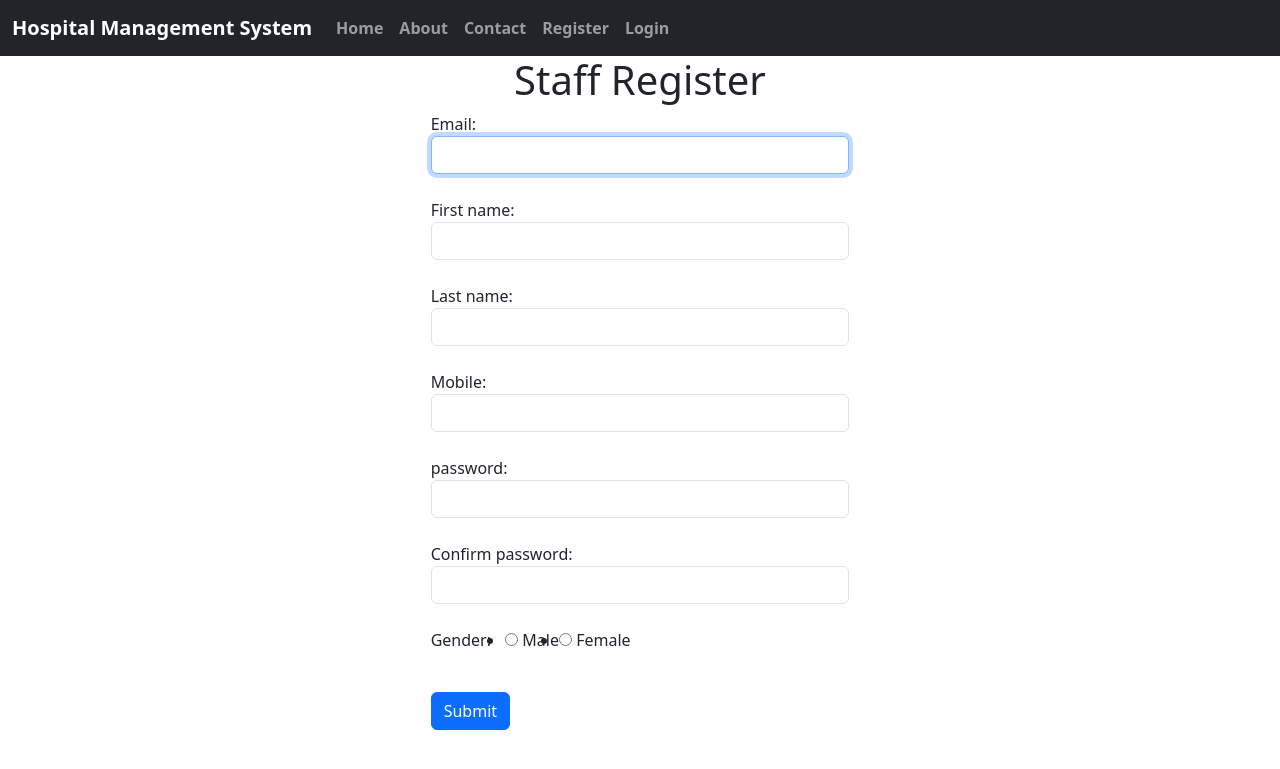
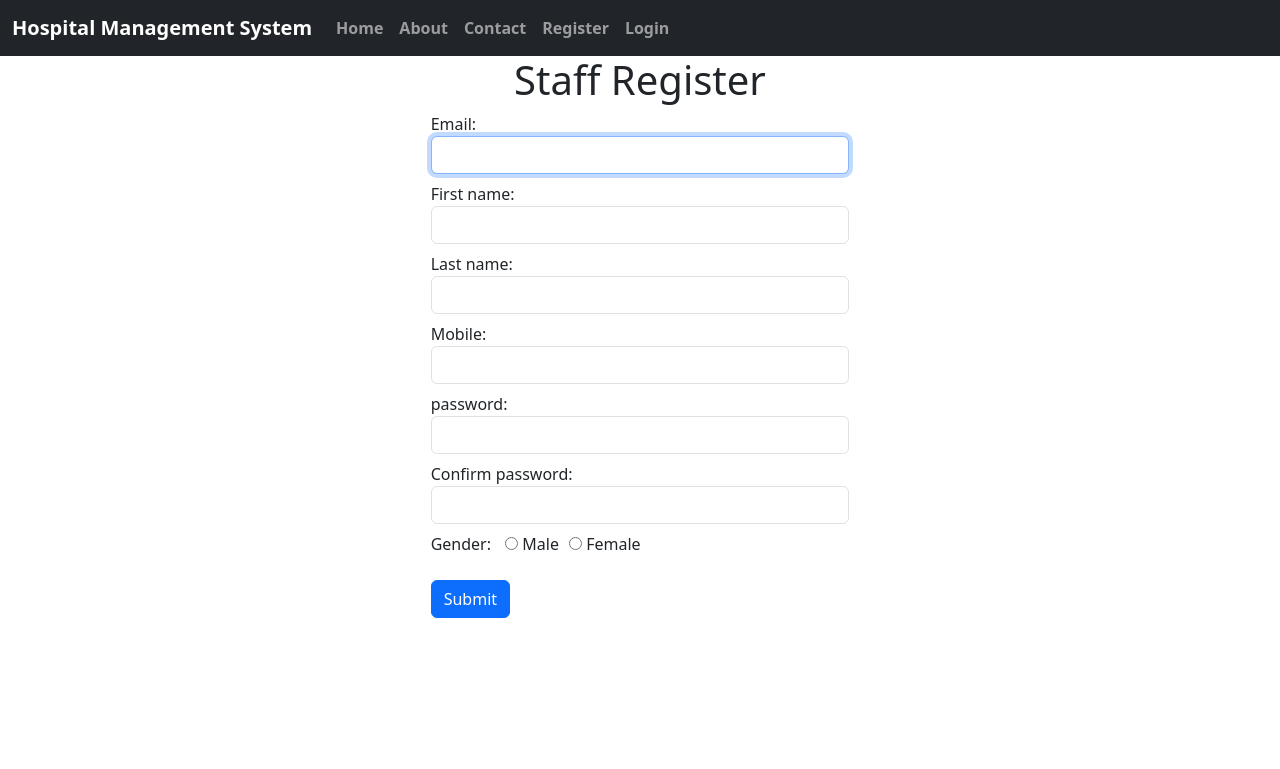
Before and after one commit to suyogbhere/Hospital_Management_system, a Django app: page /staff_register/ in a window 1280 px wide. Shown: the top 769 px of the page. Run offline with Django 3.2, Linux system fonts and the light colour scheme; some libraries are stand-ins or nearby versions.

Commit message:
radio button css

```diff
--- a/hms/static/hms/css/style.css
+++ b/hms/static/hms/css/style.css
@@ -23,3 +23,14 @@
     border-radius: 20px;
     border: 2px solid;
 }
+
+
+#id_gender {
+    display: inline-flex;
+    padding-left: 10px;
+    list-style: none;
+    }
+
+label[for="id_gender_1"]{
+    margin-left: 10px;
+}
--- a/hms/templates/hms/base.html
+++ b/hms/templates/hms/base.html
@@ -12,10 +12,6 @@
             background-image: url( "{% static 'hms/images/h3.jpg' %}");
         }
 
-        #id_gender {
-        display: inline-flex;
-        padding-left: 10px;
-        }
 
     </style>
 </head>
--- a/hms/templates/hms/staff_register.html
+++ b/hms/templates/hms/staff_register.html
@@ -11,13 +11,12 @@
         {% csrf_token %}
         <!-- {{form.as_p}} -->
         {% for fm in form %}
-          <div>
+          <div class="mt-2">
             {{fm.label_tag}} {{fm}}
-            <small class="text-warning ">{{fm.errors|striptags}}</small>
-            <br>
+            <small class="text-warning">{{fm.errors|striptags}}</small>
           </div>
-        {% endfor %} <br />
-        <input type="submit" value="Submit" class="btn btn-primary">
+        {% endfor %}
+        <input type="submit" value="Submit" class=" mt-2 btn btn-primary">
         {% if form.non_field_errors %}
             {% for error in form.non_field_errors %}
               <p class="alert alert-danger my-3">{{error}}</p>
```
Also changed, not shown: hms/templates/hms/doctor_register.html (+4 -5 lines), hms/templates/hms/patient_register.html (+4 -6 lines).
